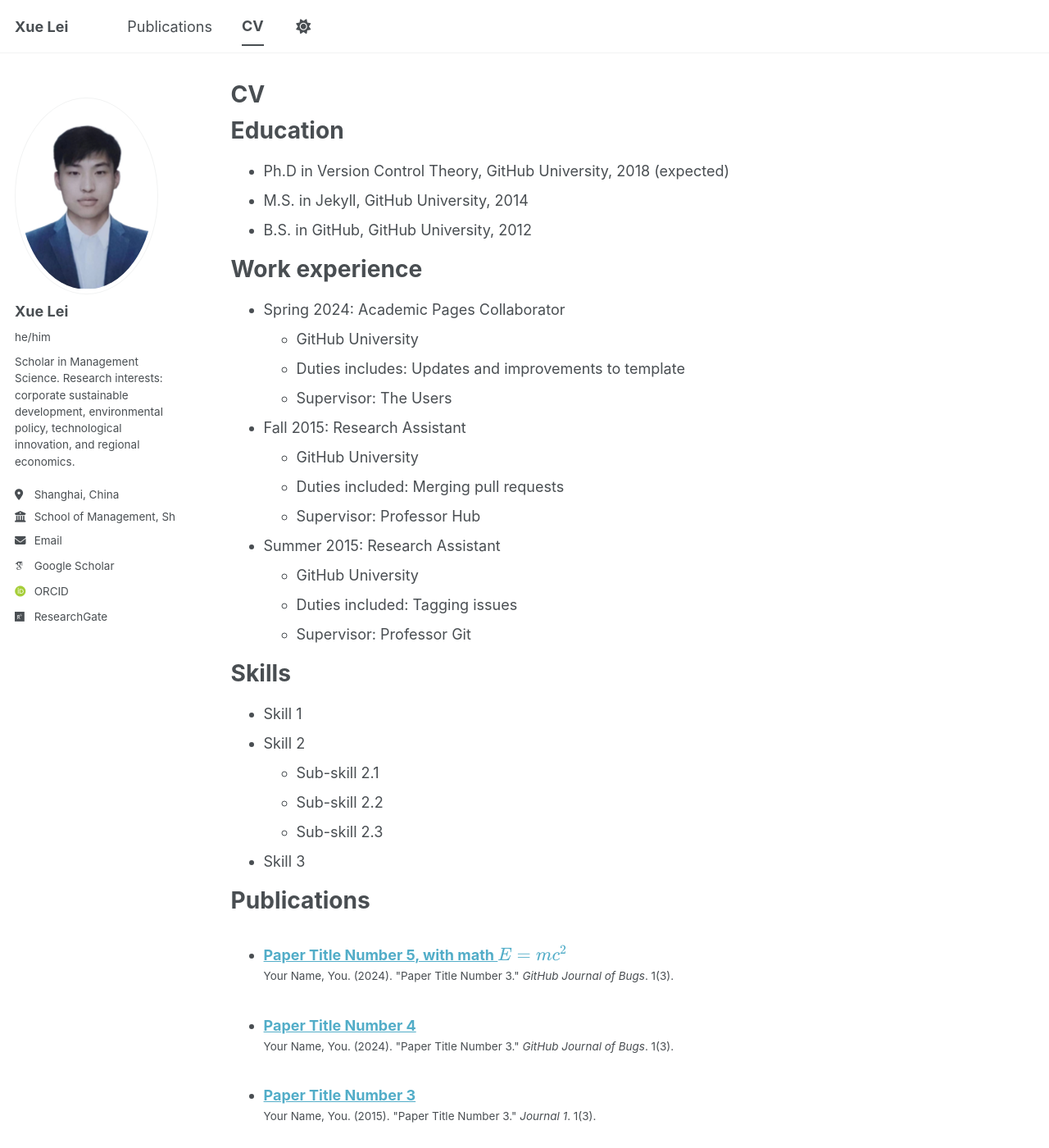
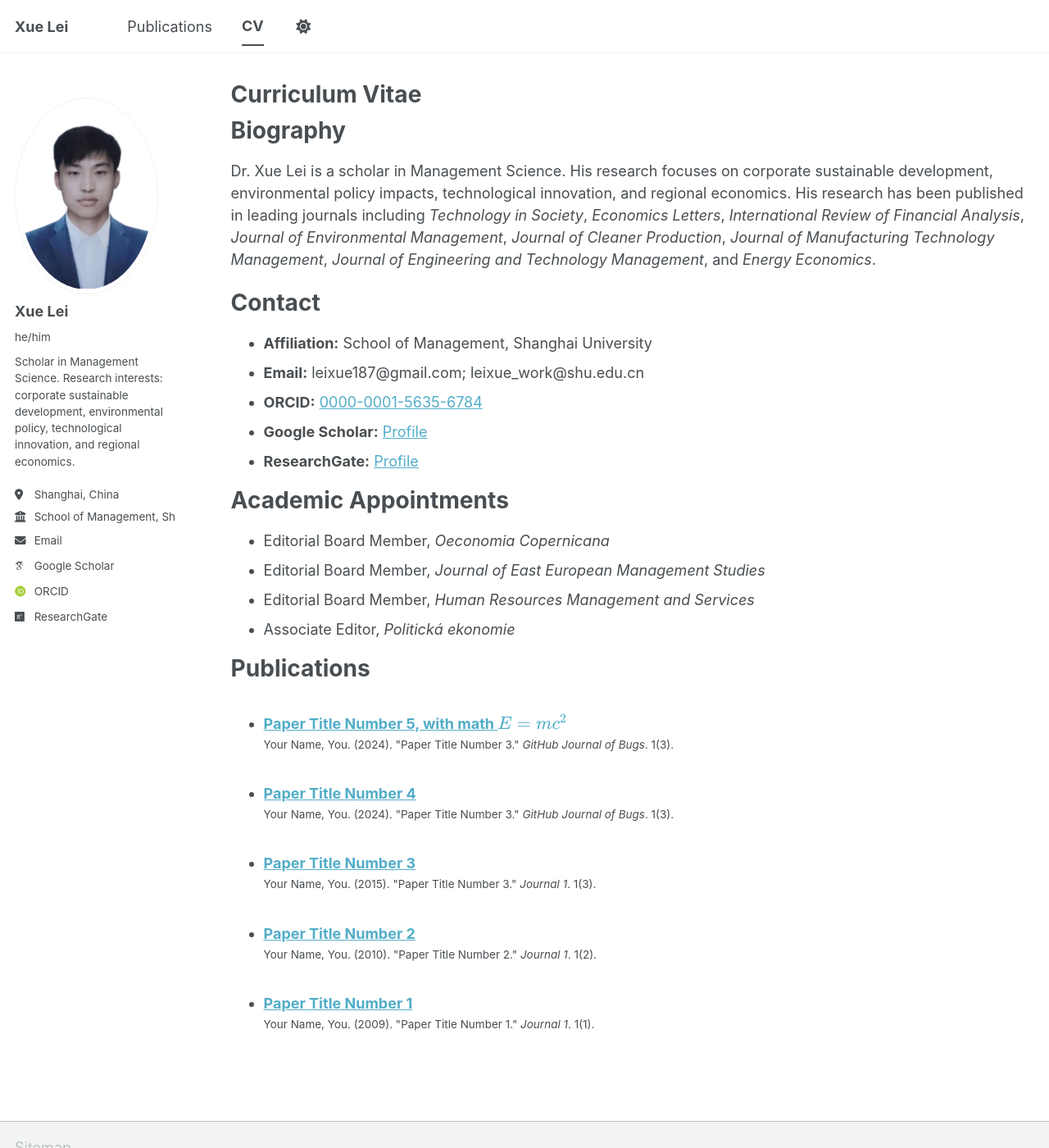
Before and after one commit to leixue-work/leixue-work.github.io, a Jekyll site: the page built from _pages/cv.md, in a window 1280 px wide and 1400 px high. Shown: the whole window at 82% size. Built offline with Jekyll 4.4.1, drawn with Linux system fonts in a browser that asks for light colours; some web fonts are replaced; a script bundle is joined from its source files by our own code; library files that are not in the unit come from our copies; some of the changed text lies outside the part shown.

Commit message:
Update cv.md

```diff
--- a/_pages/cv.md
+++ b/_pages/cv.md
@@ -1,6 +1,6 @@
 ---
 layout: archive
-title: "CV"
+title: "Curriculum Vitae"
 permalink: /cv/
 author_profile: true
 redirect_from:
@@ -9,56 +9,27 @@ redirect_from:
 
 {% include base_path %}
 
-Education
+Biography
 ======
-* Ph.D in Version Control Theory, GitHub University, 2018 (expected)
-* M.S. in Jekyll, GitHub University, 2014
-* B.S. in GitHub, GitHub University, 2012
+Dr. Xue Lei is a scholar in Management Science. His research focuses on corporate sustainable development, environmental policy impacts, technological innovation, and regional economics. His research has been published in leading journals including *Technology in Society*, *Economics Letters*, *International Review of Financial Analysis*, *Journal of Environmental Management*, *Journal of Cleaner Production*, *Journal of Manufacturing Technology Management*, *Journal of Engineering and Technology Management*, and *Energy Economics*.
 
-Work experience
+Contact
 ======
-* Spring 2024: Academic Pages Collaborator
-  * GitHub University
-  * Duties includes: Updates and improvements to template
-  * Supervisor: The Users
+* **Affiliation:** School of Management, Shanghai University
+* **Email:** leixue187@gmail.com; leixue_work@shu.edu.cn
+* **ORCID:** [0000-0001-5635-6784](https://orcid.org/0000-0001-5635-6784)
+* **Google Scholar:** [Profile](https://scholar.google.com/citations?user=Fl9fzV8AAAAJ&hl=zh-CN)
+* **ResearchGate:** [Profile](https://www.researchgate.net/profile/Xue-Lei-20/research)
 
-* Fall 2015: Research Assistant
-  * GitHub University
-  * Duties included: Merging pull requests
-  * Supervisor: Professor Hub
-
-* Summer 2015: Research Assistant
-  * GitHub University
-  * Duties included: Tagging issues
-  * Supervisor: Professor Git
-
-Skills
+Academic Appointments
 ======
-* Skill 1
-* Skill 2
-  * Sub-skill 2.1
-  * Sub-skill 2.2
-  * Sub-skill 2.3
-* Skill 3
+* Editorial Board Member, *Oeconomia Copernicana*
+* Editorial Board Member, *Journal of East European Management Studies*
+* Editorial Board Member, *Human Resources Management and Services*
+* Associate Editor, *Politická ekonomie*
 
 Publications
 ======
   <ul>{% for post in site.publications reversed %}
     {% include archive-single-cv.html %}
   {% endfor %}</ul>
-
-Talks
-======
-  <ul>{% for post in site.talks reversed %}
-    {% include archive-single-talk-cv.html  %}
-  {% endfor %}</ul>
-
-Teaching
-======
-  <ul>{% for post in site.teaching reversed %}
-    {% include archive-single-cv.html %}
-  {% endfor %}</ul>
-
-Service and leadership
-======
-* Currently signed in to 43 different slack teams
```
